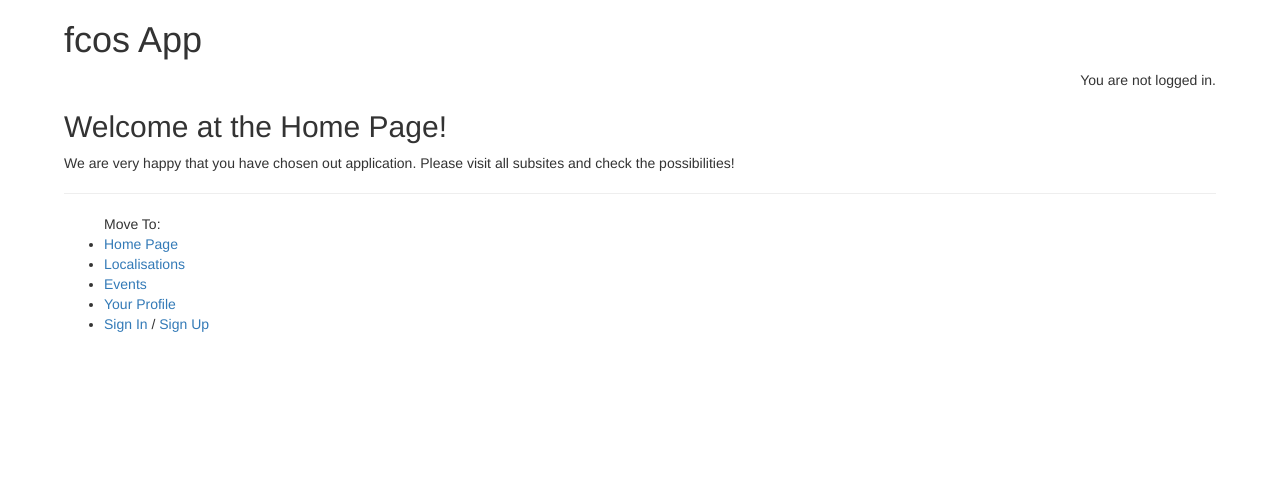
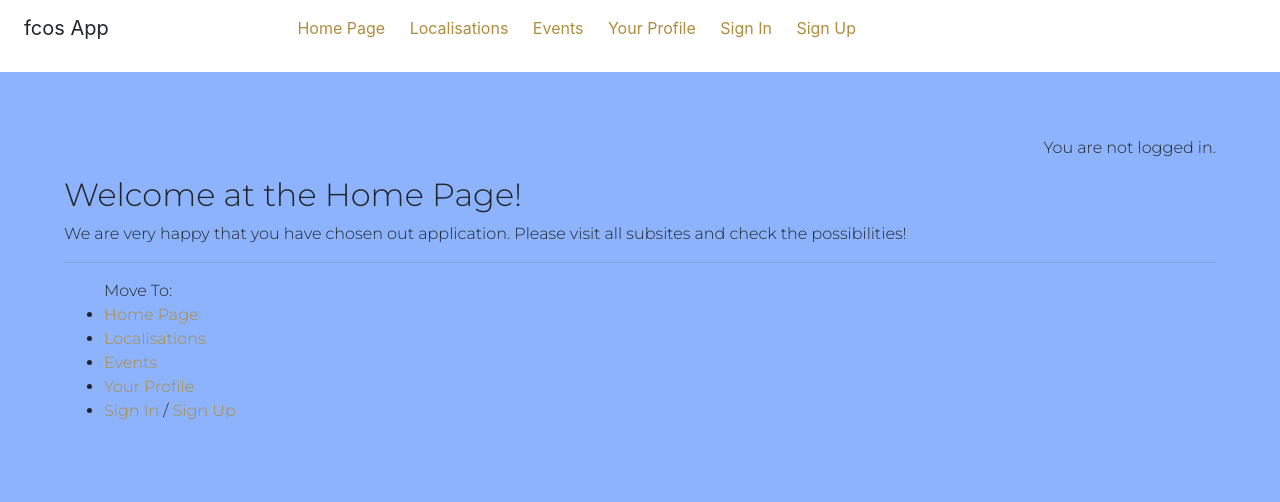
Before and after one commit to FranQyy/fcos, a Django app: page / in a window 1280 px wide. Shown: the top 502 px of the page. Run offline with Django 3.2, Linux system fonts and the light colour scheme; some libraries are stand-ins or nearby versions.

Commit message:
adds menu

```diff
--- a/src/fcos_project/fcos_pages/static/fcos_pages/style.css
+++ b/src/fcos_project/fcos_pages/static/fcos_pages/style.css
@@ -1,5 +1,22 @@
-body{
-  padding-left: 5%;
-  padding-right: 5%;
-  background: rgb(140, 179, 252);
+html{
+  background-color: rgb(140, 179, 252);
 }
+
+#body{
+  padding: 5%;
+  background-color: rgb(140, 179, 252);
+  font-family: 'Montserrat', sans-serif;
+  font-size: 300;
+}
+
+html a{
+  color: #AF8C3E;
+}
+
+#menu a{
+  margin-left: 20px;
+}
+
+#menu{
+  margin-right: 30%;
+}
--- a/src/fcos_project/fcos_pages/templates/fcos_pages/base.html
+++ b/src/fcos_project/fcos_pages/templates/fcos_pages/base.html
@@ -6,12 +6,27 @@
 
 <head>
   <link rel="stylesheet" type="text/css" href="{% static 'fcos_pages/style.css' %}">
-  <link rel="stylesheet" href="https://maxcdn.bootstrapcdn.com/bootstrap/3.3.7/css/bootstrap.min.css">
-
+  <link rel="stylesheet" href="https://maxcdn.bootstrapcdn.com/bootstrap/4.0.0-beta.2/css/bootstrap.min.css">
+  <link rel="stylesheet" href="https://fonts.googleapis.com/css?family=Montserrat:300">
 </head>
 
 <body>
-  <h1>fcos App</h1>
+  <div class="d-flex flex-column flex-md-row align-items-center p-3 px-md-4 mb-3 bg-white border-bottom shadow-sm" id="menu">
+    <h5 class="my-0 mr-md-auto font-weight-normal">fcos App</h5>
+    <nav class="my-2 my-md-0 mr-md-3">
+      <a href="{% url 'fcos_pages:index' %}">Home Page</a>
+      <a href="{% url 'fcos_pages:localisations' %}">Localisations</a>
+      <a href="{% url 'fcos_pages:events' %}">Events</a>
+      <a href="{% url 'fcos_pages:profile' %}">Your Profile</a>
+      {% if not user.is_authenticated %}
+      <a href="{% url 'login' %}">Sign In </a><a href="{% url 'fcos_pages:signup' %}"> Sign Up</a>
+      {% else %}
+      <a href="{% url 'logout' %}">logout</a>
+      {% endif %}
+    </nav>
+  </div>
+  <div id="body">
+
     <p style="text-align: right">
       {% if user.is_authenticated %}
       Welcome <strong>{{ user.first_name }}</strong>, you are logged in now.
@@ -37,7 +52,7 @@
       </li>
       {% endif %}
     </ul>
-
+  </div>
 
   <script src="https://code.jquery.com/jquery-3.2.1.slim.min.js" integrity="sha384-KJ3o2DKtIkvYIK3UENzmM7KCkRr/rE9/Qpg6aAZGJwFDMVNA/GpGFF93hXpG5KkN"
     crossorigin="anonymous"></script>
```
Also changed, not shown: src/fcos_project/fcos_pages/templates/fcos_pages/content/events.html (+14 -4 lines). Lines whose indentation alone changed are shown as unchanged.
